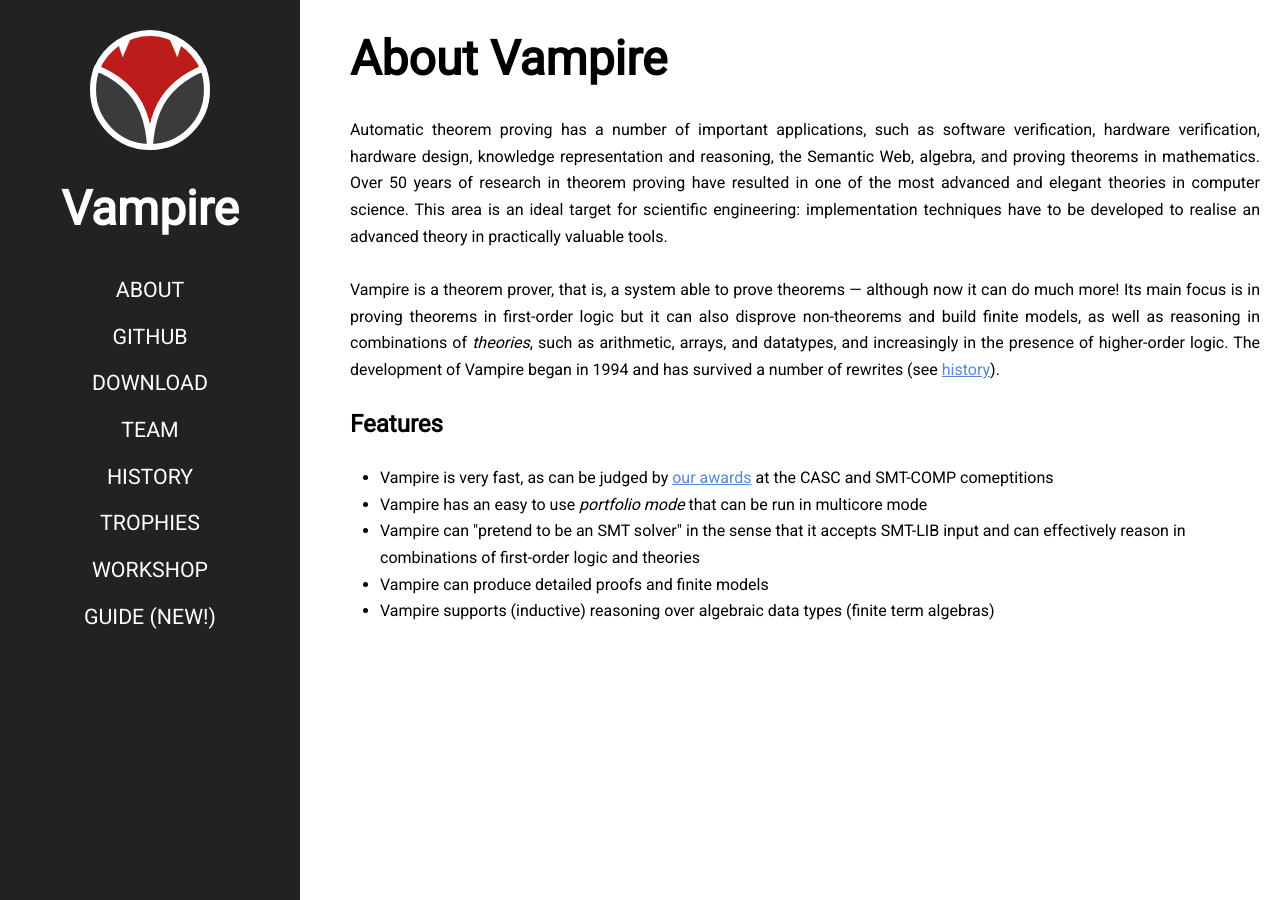
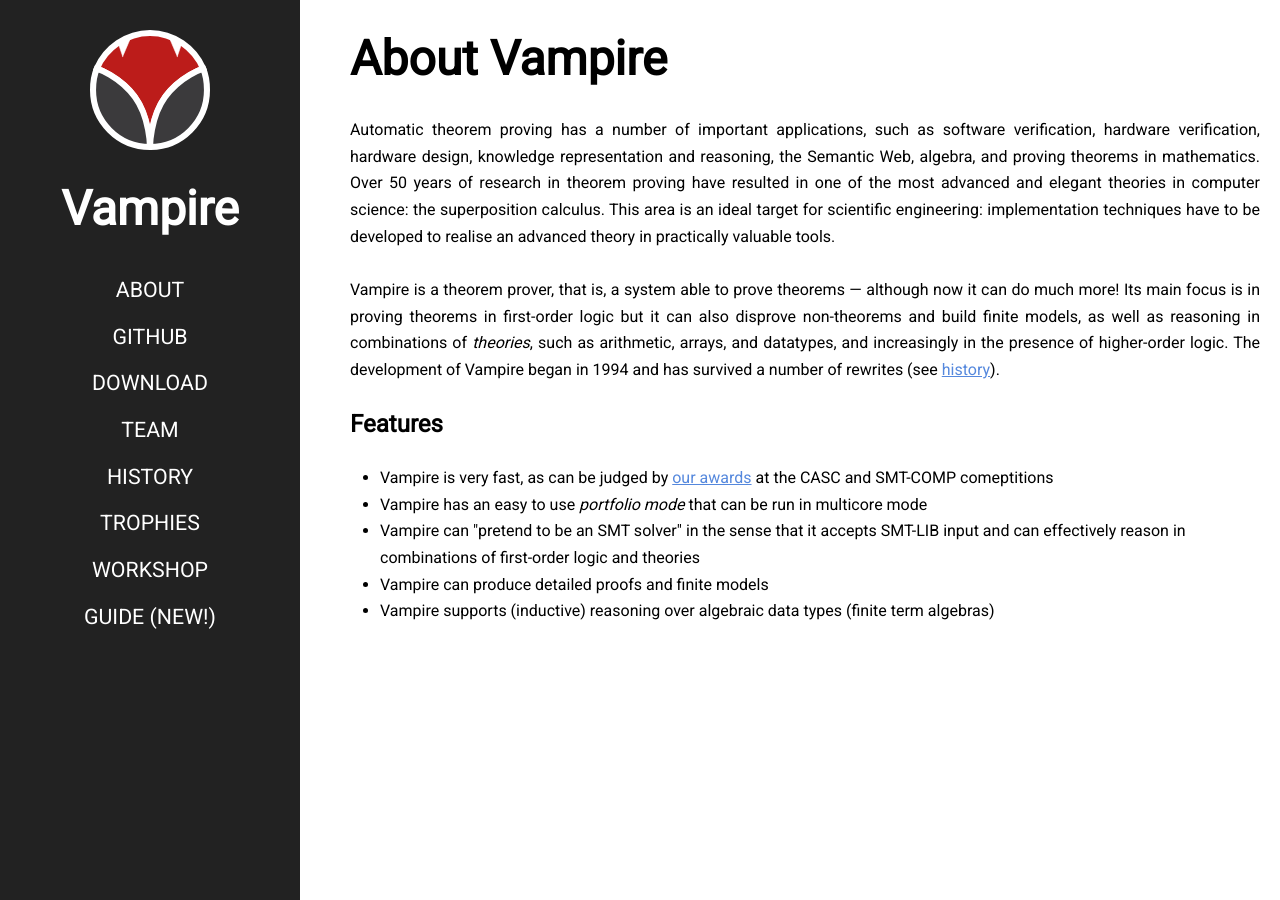
Before and after one commit to vprover/vprover.github.io, a Jekyll site: the page built from index.html, in a window 1280 px wide. Built offline with Jekyll 4.4.1, drawn with Linux system fonts in a browser that asks for light colours.

Commit message:
change theory wording

```diff
--- a/index.html
+++ b/index.html
@@ -6,7 +6,7 @@
 <p>
 Automatic theorem proving has a number of important applications, such as software verification, hardware verification,
   hardware design, knowledge representation and reasoning, the Semantic Web, algebra, and proving theorems in mathematics.
-Over 50 years of research in theorem proving have resulted in one of the most advanced and elegant theories in computer science.
+Over 50 years of research in theorem proving have resulted in one of the most advanced and elegant theories in computer science: the superposition calculus.
 This area is an ideal target for scientific engineering: implementation techniques have to be developed to realise an advanced theory in practically valuable tools.
 </p>
 
```
